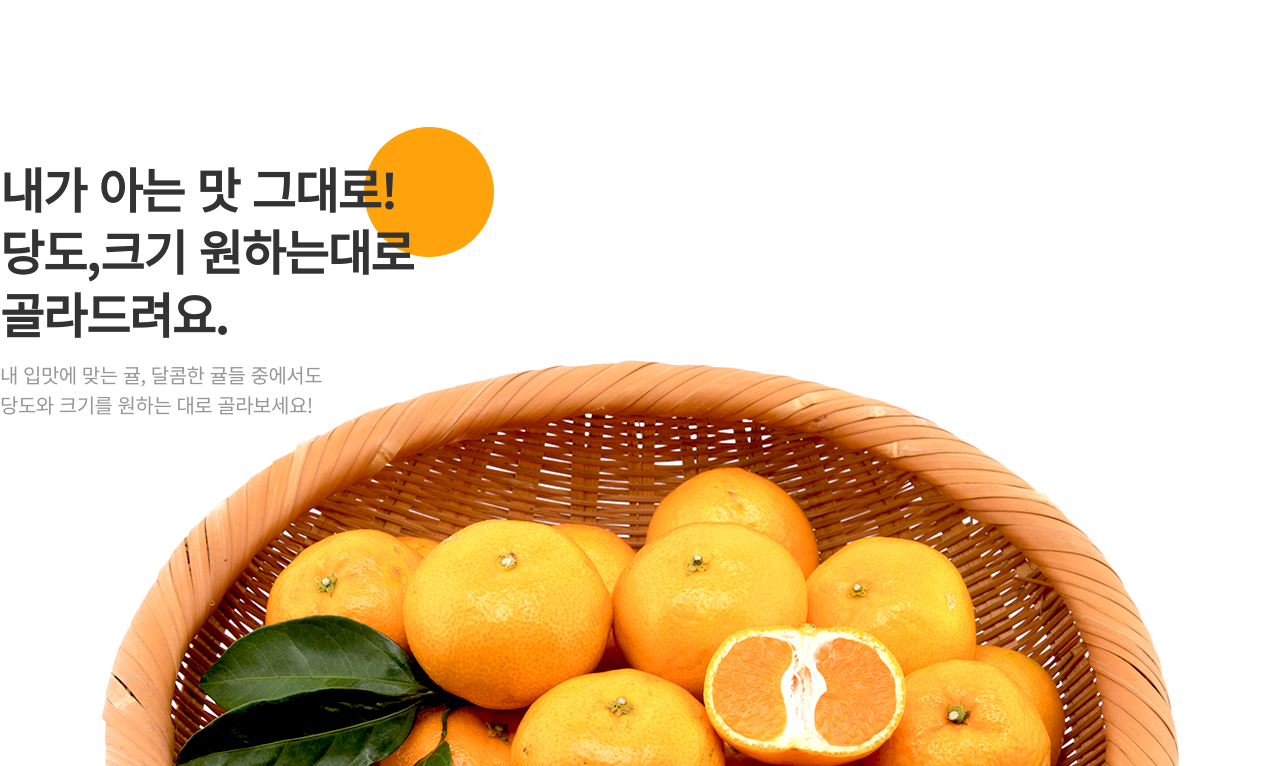
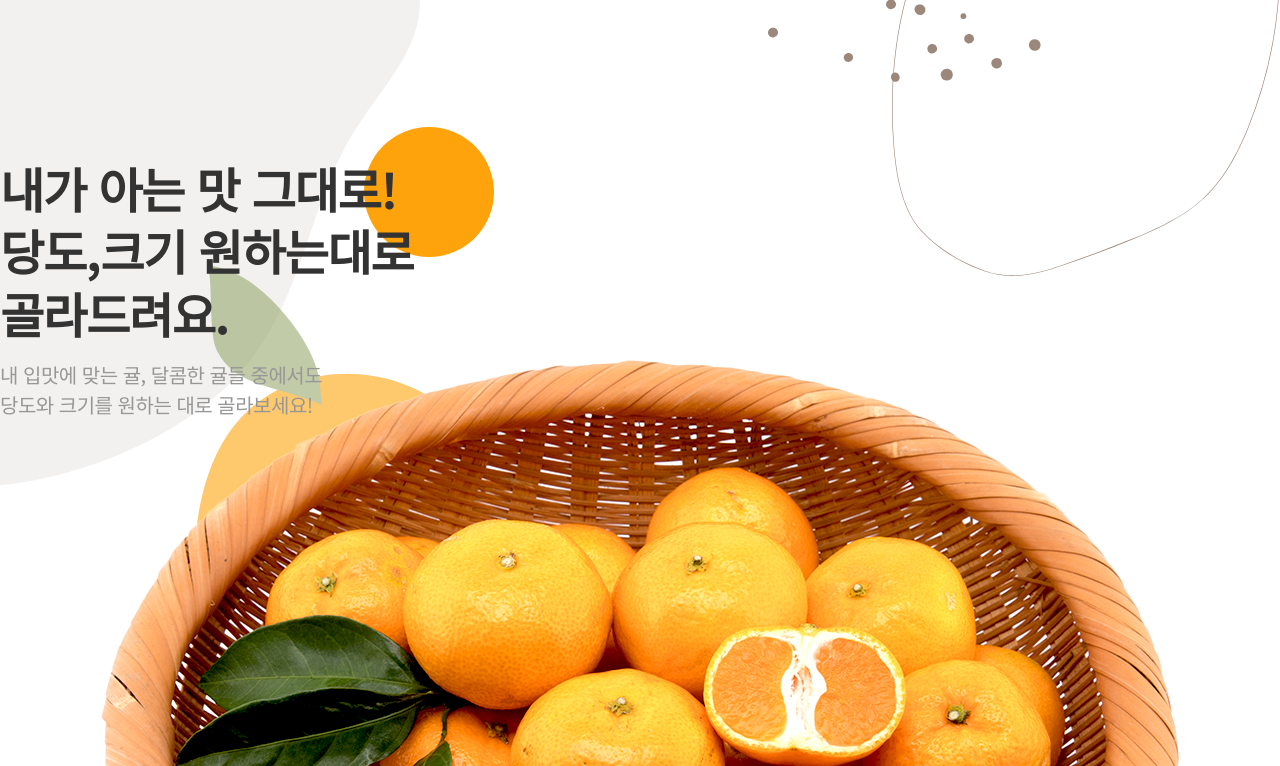
Before and after one commit to sohyun-Parker-Krypto/dardalin_main, a plain HTML site: page index.html in a window 1280 px wide. Shown: the part 102-868 px from the top of the page. Drawn offline with nearby package versions, Linux system fonts and the light colour scheme.

Commit message:
parallax js 추가

```diff
--- a/index.html
+++ b/index.html
@@ -367,6 +367,11 @@
         </div>
     </div><!-- fooer -->
     </div><!-- content -->
+    <div class="back-acc01"></div>
+    <div class="back-acc02"></div>
+    <div class="back-acc03"></div>
+    <div class="back-acc04"></div>
+    <script src="js/parallax_event.js"></script>
 </div><!-- wrap -->
 </body>
 </html>
--- a/js/main.js
+++ b/js/main.js
@@ -25,8 +25,6 @@ $(function(){
         loginBox.toggleClass("on");
     })
 
-    $("#wrap").append(moveRect,moveCircle)
-
 
 })
 
--- /dev/null
+++ b/js/parallax_event.js
@@ -0,0 +1,24 @@
+var backAcc01 = document.querySelector('.back-acc01'),
+backAcc02 = document.querySelector('.back-acc02'),
+backAcc03 = document.querySelector('.back-acc03'),
+backAcc04 = document.querySelector('.back-acc04');
+
+function setTranslate(xPos,yPos,el){
+    el.style.transform='translate3d( '+ xPos +' , '+ yPos +'px , 0 )';
+}
+
+window.addEventListener('DOMContentLoaded',scrollLoop);
+
+var xScrollPosition;
+var yScrollPosition;
+
+function scrollLoop(){
+    xScrollPosition=window.scrollX;
+    yScrollPosition=window.scrollY;
+
+    setTranslate(0,yScrollPosition*0.02 ,backAcc01)
+    setTranslate(0,yScrollPosition*-0.06 ,backAcc02)
+    setTranslate(0,yScrollPosition*0.06 ,backAcc03)
+    setTranslate(0,yScrollPosition*-0.02 ,backAcc04)
+    requestAnimationFrame(scrollLoop)
+}
--- a/sass/base/_parallax.scss
+++ /dev/null
@@ -1,7 +0,0 @@
-.moveCircle{
-width: 80%;
-height: 80%;
-}
-.moveRect{
-
-}
--- a/sass/index.scss
+++ b/sass/index.scss
@@ -6,9 +6,9 @@
 
 @import "base/reset";
 @import "base/typo";
-@import "base/parallax";
 
 @import "layout/layout";
 @import "layout/header";
 @import "layout/content";
 @import "layout/footer";
+@import "layout/parallax";
--- /dev/null
+++ b/sass/layout/_parallax.scss
@@ -0,0 +1,49 @@
+.back-acc01{
+    background: url(../images/orange.svg);
+    background-repeat: no-repeat;
+    background-position: 20% bottom;
+    background-size: 24%;
+    position: fixed;
+    top: 0;
+    left: 0;
+    width: 100%;
+    height: 100vh;
+    z-index: -1;
+    opacity: 0.6;
+}
+.back-acc02{
+    background: url(../images/leaf01.svg);
+    background-repeat: no-repeat;
+    background-position: -20% -20%;
+    background-size: 44%;
+    position: fixed;
+    top: 0;
+    width: 100%;
+    height: 100vh;
+    z-index: -2;
+    opacity: 0.4;
+}
+.back-acc03{
+    background: url(../images/leaf02.svg);
+    background-repeat: no-repeat;
+    background-position: 140% -600%;
+    background-size: 60%;
+    position: fixed;
+    top: 0;
+    width: 100vw;
+    height: 100vh;
+    z-index: -2;
+    opacity: 0.5;
+}
+.back-acc04{
+    background: url(../images/back_acc.svg);
+    background-repeat: no-repeat;
+    background-position: right -20%;
+    background-size: 40%;
+    position: fixed;
+    top: 0;
+    width: 100%;
+    height: 100vh;
+    z-index: -1;
+    opacity: 0.8;
+}
```
Also changed, not shown: css/index.css, dist/css/index.min.css, images/dot.svg (deleted), images/gyul.svg (deleted), images/gyul2.svg (deleted), images/leaf.svg (deleted), images/leaf2.svg (deleted), 2 other files.
